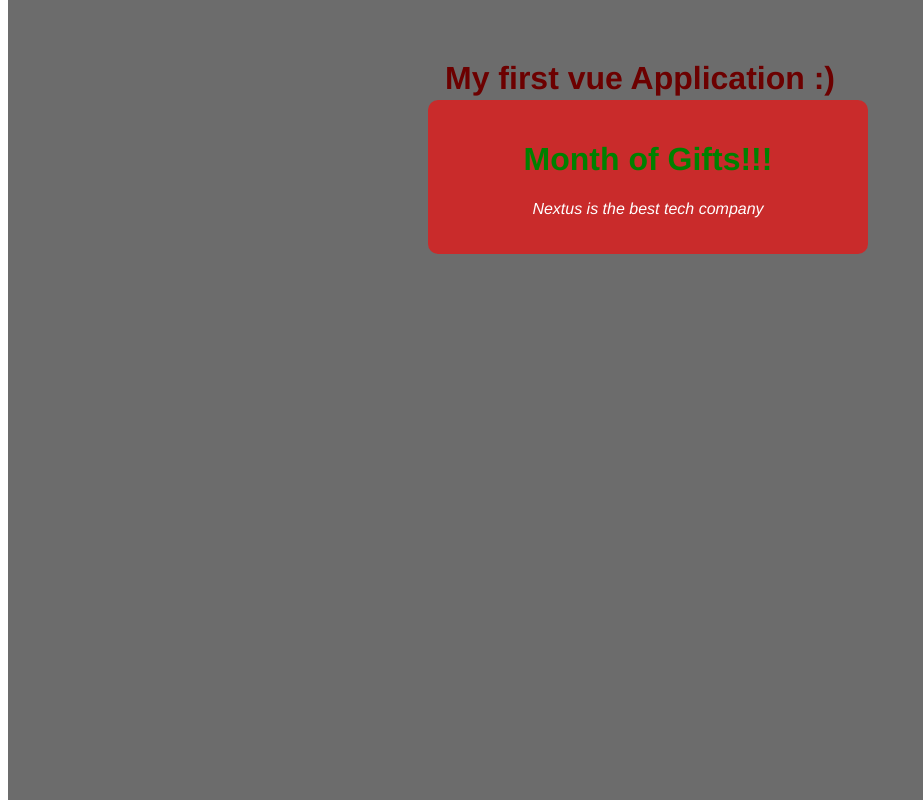
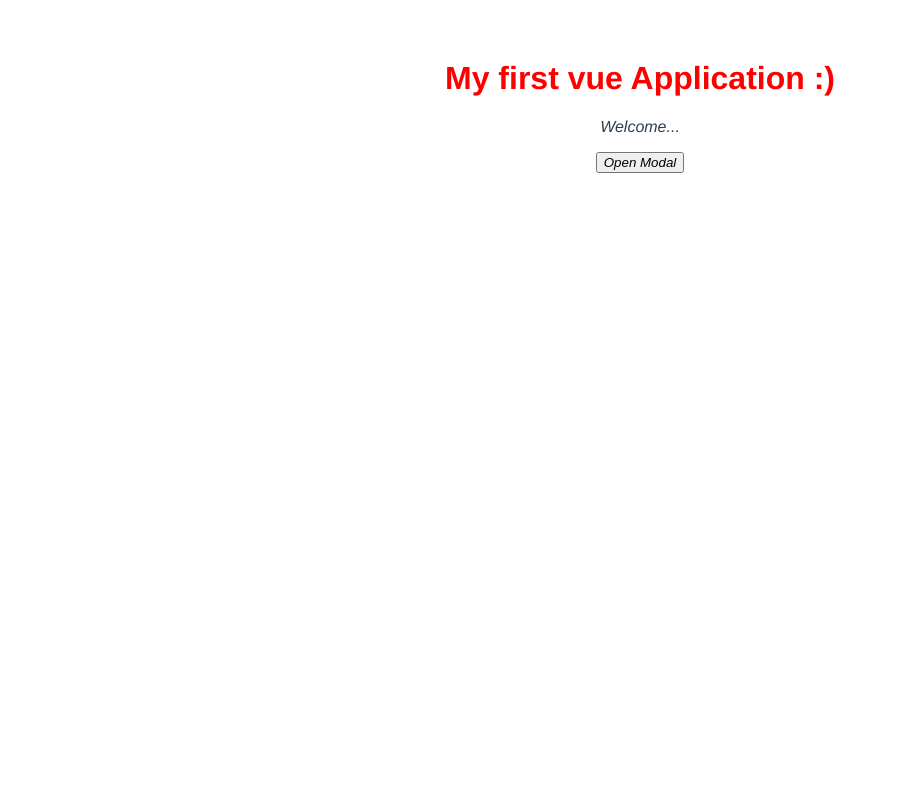
Before and after one commit to kiboma2021/VueCLI, a Vue app: page / in a window 1280 px wide. Shown: the whole page, without its empty margins (0-923 px from the left). Built offline with nearby package versions, Linux system fonts and the light colour scheme.

Commit message:
Add a button to show modal

```diff
--- a/src/App.vue
+++ b/src/App.vue
@@ -1,7 +1,11 @@
 <template>
   <h1>{{title}}</h1>
+  <p>Welcome...</p>
+  <button @click="toggleModal">Open Modal</button>
 
-  <Modal :header="header" :text="text" theme="sale" />
+  <div v-if="showModal">
+    <Modal :header="header" :text="text" theme="sale" />
+  </div>
 
 </template>
 
@@ -15,14 +19,20 @@
     return {
     title:'My first vue Application :)',
     header: 'Month of Gifts!!!',
-    text: 'Nextus is the best tech company'
+    text: 'Nextus is the best tech company',
+    showModal: false,
     }
   },
   methods: {
     className() {
       this.$refs.name.classList="active"
       this.$refs.name.focus()
+    },
+
+    toggleModal() {
+      this.showModal = !this.showModal
     }
+
   }
 }
 </script>
```
